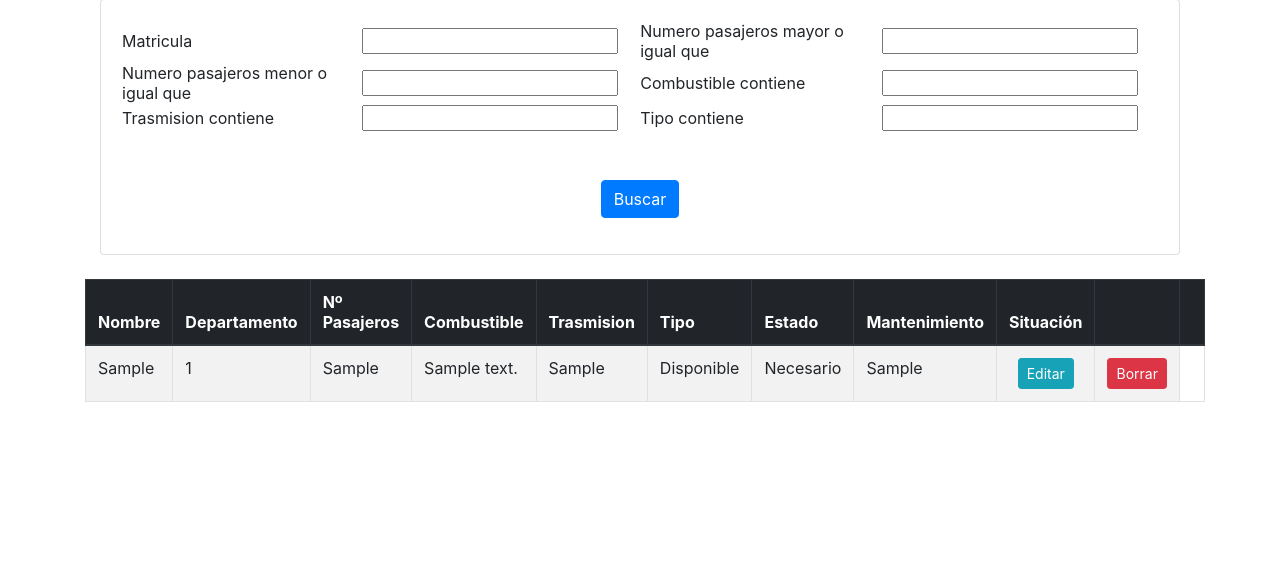
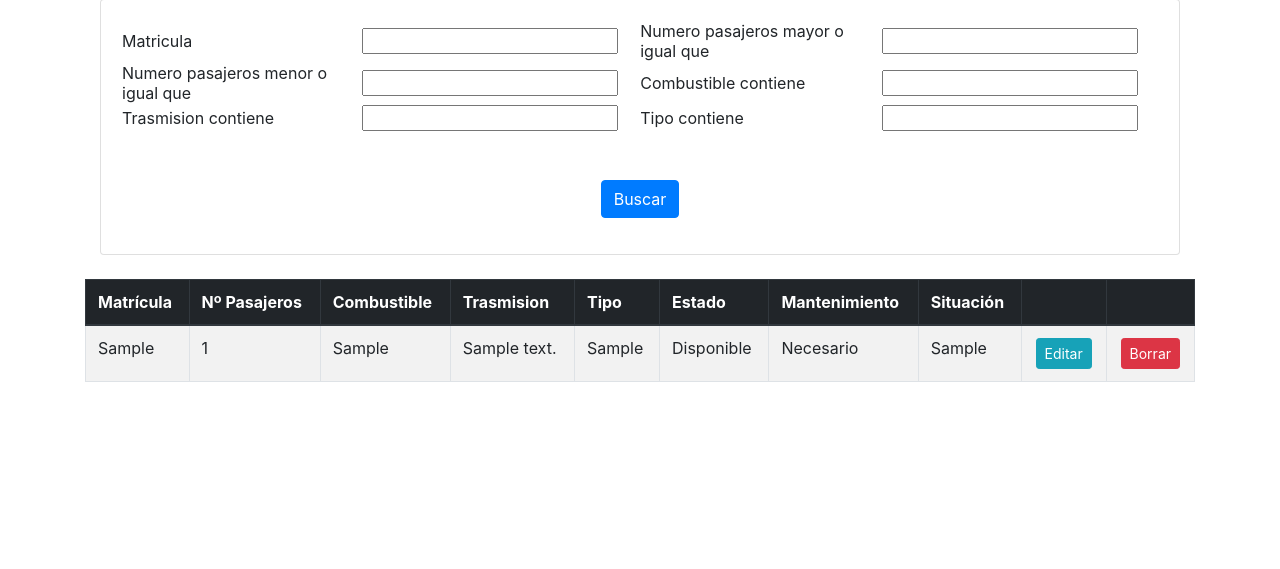
Before and after one commit to maxisuarez/Proyecto_DDSI, a Django app: page /vehiculos in a window 1280 px wide. Shown: the part 241-810 px from the top of the page. Run offline with Django 3.2, Linux system fonts and the light colour scheme; tables that the repository leaves empty hold one stand-in row (values such as "Sample post"); some libraries are stand-ins or nearby versions.

Commit message:
Update lista_vehiculos.html

```diff
--- a/granacar/rentsite/templates/lista_vehiculos.html
+++ b/granacar/rentsite/templates/lista_vehiculos.html
@@ -40,8 +40,7 @@
       <table  class="table table-striped table-bordered">
         <thead class="thead-dark">
           <tr>
-            <th>Nombre</th>
-            <th>Departamento</th>
+            <th>Matrícula</th>
             <th>Nº Pasajeros</th>
             <th>Combustible</th>
             <th>Trasmision</th>
```
